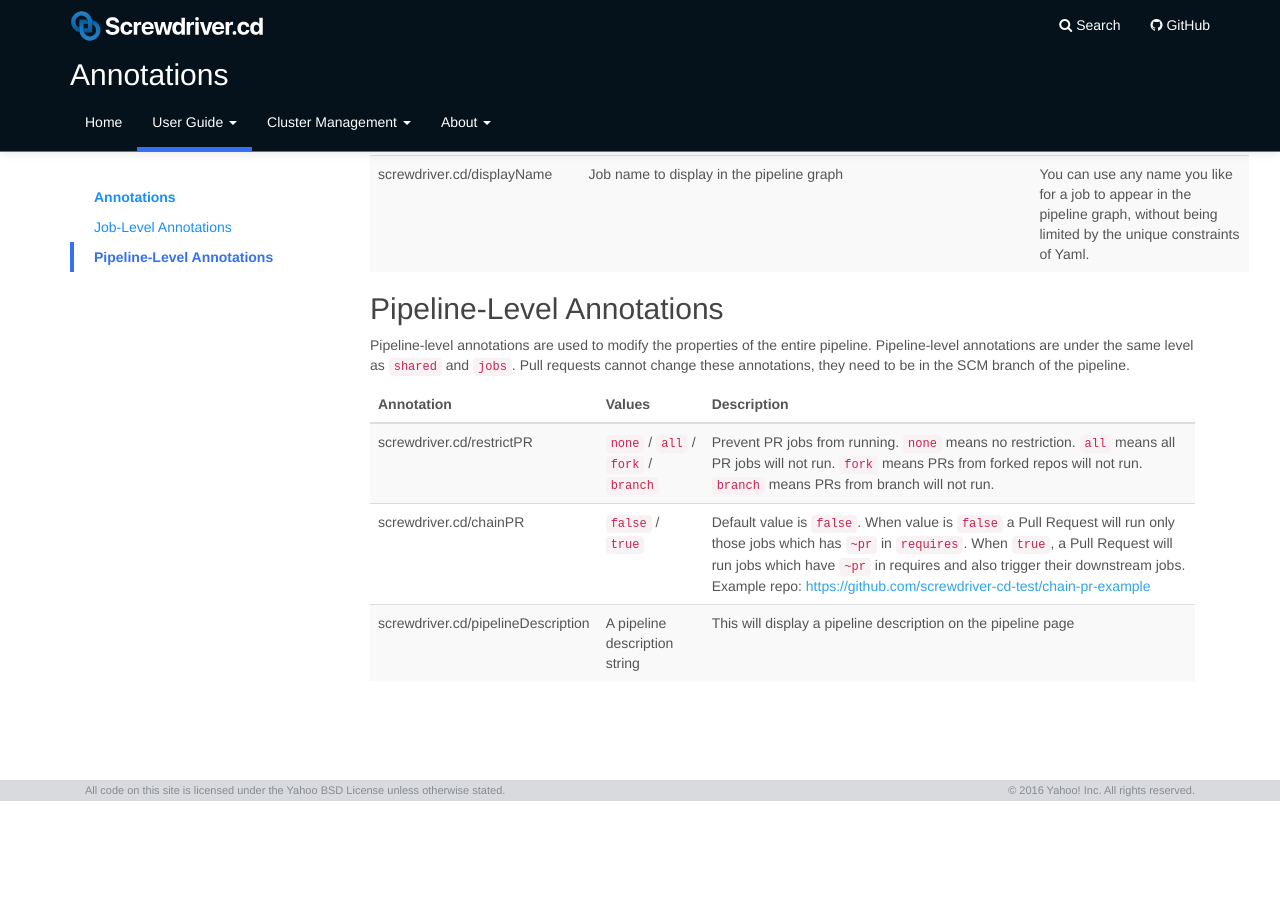
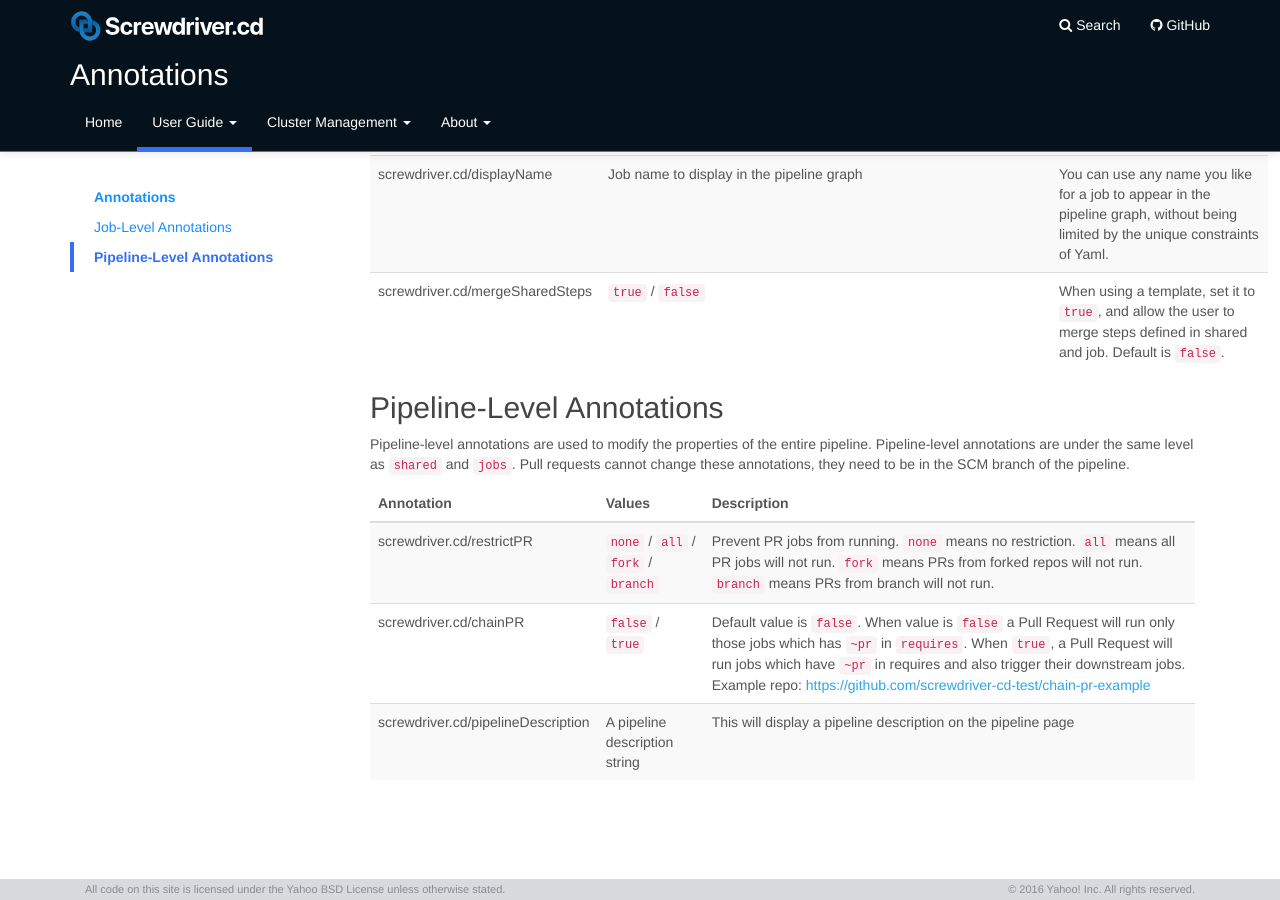
Before and after one commit to screwdriver-cd/guide, a Jekyll site: the page built from docs/user-guide/configuration/annotations.md, in a window 1280 px wide and 900 px high, scrolled down 3358 px. Built offline with Jekyll 4.4.1, drawn with Linux system fonts in a browser that asks for light colours; before the commit the page ends 4159 px from its top, so only the background shows below that.

Commit message:
docs(2174): Add annotations description (#428)
* docs(2174): Add annotations description

* Update docs/user-guide/configuration/annotations.md

Co-authored-by: kkawahar <xi.reich8@gmail.com>

Co-authored-by: kkawahar <xi.reich8@gmail.com>

```diff
--- a/docs/user-guide/configuration/annotations.md
+++ b/docs/user-guide/configuration/annotations.md
@@ -55,6 +55,7 @@ The following annotations are supported by plugins maintained by Screwdriver.cd.
 | screwdriver.cd/dockerRam | `MICRO` / `LOW` / `HIGH` / `TURBO` | When using a `k8s` executor and Docker is enabled, this will set the memory resources for the Docker container, see the `screwdriver.cd/ram` annotation above for defaults. |
 | screwdriver.cd/coverageScope | `pipeline` / `job` | When using the coverage plugin, this will set the scope for project creation. Default behavior depends on cluster configuration (e.g. `COVERAGE_SONAR_ENTERPRISE`), please check with your cluster admin for that. |
 | screwdriver.cd/displayName | Job name to display in the pipeline graph | You can use any name you like for a job to appear in the pipeline graph, without being limited by the unique constraints of Yaml. |
+| screwdriver.cd/mergeSharedSteps | `true` / `false` | When using a template, set it to `true`, and allow the user to merge steps defined in shared and job. Default is `false`. |
 
 ## Pipeline-Level Annotations
 
```
